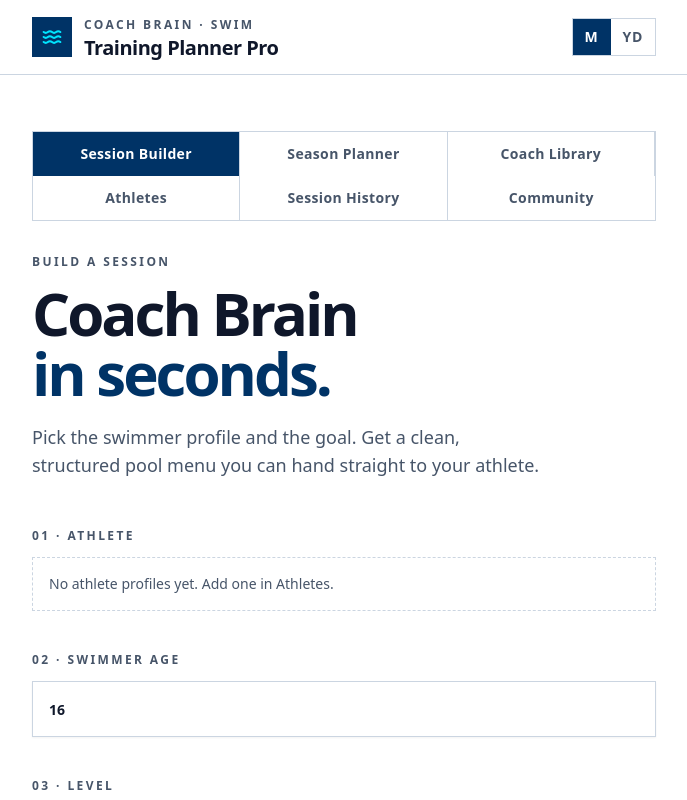
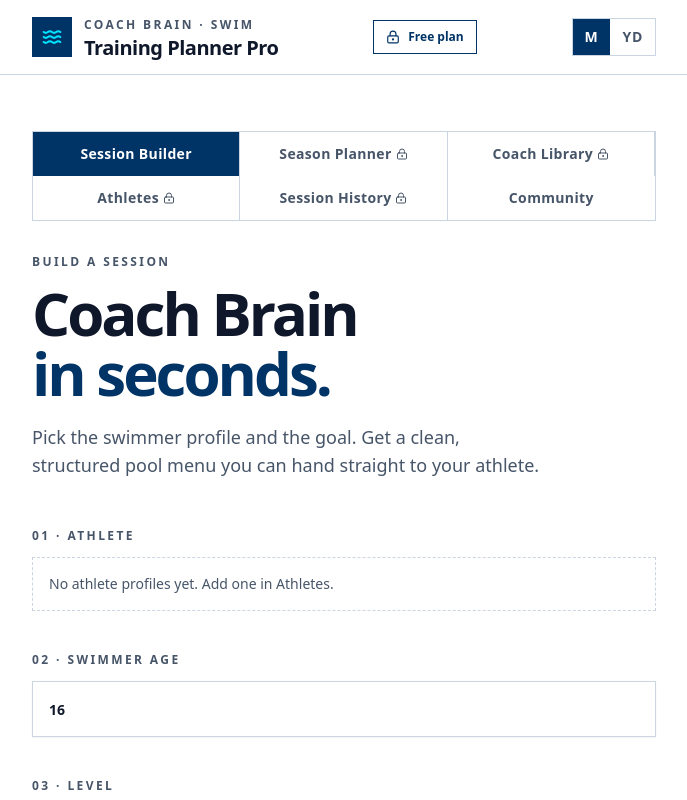
Before and after one commit to CoachTree/coach-brain-swim-planner-pro, a React (Create React App) app in the folder frontend/: page / in a window 1280 px wide. Shown: the top 800 px of the page, without its empty margins (296-983 px from the left). Built offline with nearby package versions, Linux system fonts and the light colour scheme.

Commit message:
Add free and Pro feature gates

```diff
--- a/frontend/src/components/swim/SessionResult.jsx
+++ b/frontend/src/components/swim/SessionResult.jsx
@@ -266,6 +266,7 @@ export default function SessionResult({
   readOnly = false,
   hideShare = false,
   defaultFavouriteId = null,
+  isPro = true,
 }) {
   const [session, setSession] = useState(() => deepCloneSession(originalSession));
   const [editing, setEditingState] = useState(false);
@@ -443,7 +444,7 @@ export default function SessionResult({
           </p>
         </div>
         <div className="flex flex-wrap gap-2">
-          {!readOnly && (
+          {!readOnly && isPro && (
             <Button
               onClick={handleSaveSession}
               data-testid="save-session-button"
@@ -452,7 +453,7 @@ export default function SessionResult({
               <Save className="h-4 w-4 mr-2" /> Save Session
             </Button>
           )}
-          {!readOnly && (
+          {!readOnly && isPro && (
             <Button
               onClick={handleFavourite}
               data-testid="favourite-button"
@@ -464,14 +465,14 @@ export default function SessionResult({
               {favouriteId ? "Saved" : "Save"}
             </Button>
           )}
-          {!readOnly && (
+          {!readOnly && isPro && (
             <JournalPanel
               sessionKey={sessionKey}
               session={session}
               profile={profile}
             />
           )}
-          {!readOnly && (
+          {!readOnly && isPro && (
             <Button
               onClick={() => setEditing((v) => !v)}
               data-testid="edit-toggle-button"
@@ -488,7 +489,7 @@ export default function SessionResult({
               )}
             </Button>
           )}
-          {!readOnly && (
+          {!readOnly && isPro && (
             <Button
               onClick={handleReset}
               data-testid="reset-button"
@@ -497,7 +498,7 @@ export default function SessionResult({
               <RotateCcw className="h-4 w-4 mr-2" /> Reset
             </Button>
           )}
-          {!readOnly && !hideShare && (
+          {!readOnly && isPro && !hideShare && (
             <Button
               onClick={handleShare}
               disabled={sharing}
@@ -508,13 +509,7 @@ export default function SessionResult({
               {sharing ? "Sharing…" : "Share"}
             </Button>
           )}
-          <Button
-            onClick={() => exportPdf(session, profile)}
-            data-testid="export-pdf-button"
-            className="h-11 rounded-sm bg-white text-[#003366] hover:bg-[#F1F5F9] font-display font-bold tracking-wide"
-          >
-            <FileDown className="h-4 w-4 mr-2" /> Export PDF
-          </Button>
+          {isPro && <Button onClick={() => exportPdf(session, profile)} data-testid="export-pdf-button" className="h-11 rounded-sm bg-white text-[#003366] hover:bg-[#F1F5F9] font-display font-bold tracking-wide"><FileDown className="h-4 w-4 mr-2" /> Export PDF</Button>}
           <Button
             onClick={handleCopy}
             data-testid="copy-button"
--- a/frontend/src/pages/SwimPlanner.jsx
+++ b/frontend/src/pages/SwimPlanner.jsx
@@ -1,6 +1,6 @@
 import { useMemo, useState } from "react";
 import { toast } from "sonner";
-import { Loader2, Waves, ArrowDown } from "lucide-react";
+import { Loader2, Waves, ArrowDown, LockKeyhole, Sparkles } from "lucide-react";
 import { Input } from "@/components/ui/input";
 import { Button } from "@/components/ui/button";
 import TileGroup from "@/components/swim/TileGroup";
@@ -28,6 +28,7 @@ const INTENSITIES = ["recovery", "easy", "moderate", "hard", "race pace"];
 const SESSION_ROLES = ["standalone", "preparation", "build kick/pull emphasis", "intensive", "race specific", "taper", "race week"];
 const POOL_SIZES = ["25", "50"];
 const UNITS = ["m", "yd"];
+const GUMROAD_URL = "https://sakuraiyuji.gumroad.com/l/coach-brain-pro";
 
 const INTENSITY_LABELS = {
   recovery: "1 · Recovery",
@@ -46,6 +47,30 @@ const SESSION_ROLE_LABELS = {
   taper: "Taper",
   "race week": "Race week",
 };
+
+function ProGate({ feature }) {
+  return (
+    <section className="border border-[#CBD5E1] bg-[#F8FAFC] p-7 sm:p-9 text-center">
+      <div className="mx-auto flex h-11 w-11 items-center justify-center bg-[#003366] text-[#00E5FF]">
+        <LockKeyhole className="h-5 w-5" />
+      </div>
+      <div className="label-eyebrow mt-5">Coach Brain Pro</div>
+      <h2 className="mt-2 font-display text-3xl font-black text-[#0F172A]">{feature} is a Pro feature</h2>
+      <p className="mx-auto mt-3 max-w-md text-sm leading-relaxed text-[#475569]">
+        The free version lets coaches build sessions and explore Community. Pro adds planning, saved coaching work, and athlete workflow tools.
+      </p>
+      <a
+        href={GUMROAD_URL}
+        target="_blank"
+        rel="noreferrer"
+        className="mt-6 inline-flex items-center gap-2 bg-[#003366] px-5 py-3 text-sm font-bold text-white hover:bg-[#002244]"
+      >
+        <Sparkles className="h-4 w-4" /> Founding Coach Early Access · US$39
+      </a>
+      <p className="mt-3 text-xs text-[#64748B]">First 25 coaches · regular price US$59</p>
+    </section>
+  );
+}
 
 export default function SwimPlanner() {
   const [activeTab, setActiveTab] = useState("session");
@@ -67,6 +92,16 @@ export default function SwimPlanner() {
   const [loading, setLoading] = useState(false);
   const [originalSession, setOriginalSession] = useState(null);
   const [loadedFavouriteId, setLoadedFavouriteId] = useState(null);
+  const freeTabs = new Set(["session", "community"]);
+
+  const selectTab = (key) => {
+    if (!freeTabs.has(key)) {
+      setActiveTab("upgrade");
+      toast.info("This is a Coach Brain Pro feature");
+      return;
+    }
+    setActiveTab(key);
+  };
 
   const restoreProfile = (savedProfile = {}) => {
     if (typeof savedProfile.age !== "undefined") setAge(savedProfile.age);
@@ -216,6 +251,13 @@ export default function SwimPlanner() {
               </h1>
             </div>
           </div>
+          <button
+            type="button"
+            onClick={() => setActiveTab("upgrade")}
+            className="hidden sm:inline-flex items-center gap-2 border border-[#003366] px-3 py-2 text-xs font-bold text-[#003366] hover:bg-[#003366] hover:text-white"
+          >
+            <LockKeyhole className="h-3.5 w-3.5" /> Free plan
+          </button>
           {/* Unit toggle */}
           <div
             className="flex items-center border border-[#CBD5E1] rounded-sm overflow-hidden"
@@ -240,21 +282,21 @@ export default function SwimPlanner() {
       <main className="max-w-2xl mx-auto w-full px-4 sm:px-6 py-10 sm:py-14">
         <div className="mb-8 grid grid-cols-2 sm:grid-cols-3 border border-[#CBD5E1] rounded-sm overflow-hidden">
           {[
-            ["session", "Session Builder"],
-            ["season", "Season Planner"],
-            ["library", "Coach Library"],
-            ["athletes", "Athletes"],
-            ["history", "Session History"],
-            ["community", "Community"],
-          ].map(([key, label]) => (
+            ["session", "Session Builder", false],
+            ["season", "Season Planner", true],
+            ["library", "Coach Library", true],
+            ["athletes", "Athletes", true],
+            ["history", "Session History", true],
+            ["community", "Community", false],
+          ].map(([key, label, isPro]) => (
             <button
               key={key}
               type="button"
-              onClick={() => setActiveTab(key)}
+              onClick={() => selectTab(key)}
               data-active={activeTab === key}
               className="px-3 py-3 text-xs sm:text-sm font-display font-black tracking-wide border-r last:border-r-0 border-[#CBD5E1] data-[active=true]:bg-[#003366] data-[active=true]:text-white text-[#475569] hover:text-[#003366]"
             >
-              {label}
+              <span className="inline-flex items-center gap-1">{label}{isPro && <LockKeyhole className="h-3 w-3" />}</span>
             </button>
           ))}
         </div>
@@ -433,40 +475,26 @@ export default function SwimPlanner() {
               originalSession={originalSession}
               profile={profile}
               defaultFavouriteId={loadedFavouriteId}
+              isPro={false}
             />
           )}
         </div>
 
-        <div className="mt-14">
-          <CoachLibrary
-            onLoadFavourite={handleLoadFavourite}
-          />
-        </div>
+        <div className="mt-14"><ProGate feature="Coach Library" /></div>
           </>
         )}
 
         {activeTab === "season" && <SeasonPlanner />}
 
-        {activeTab === "library" && (
-          <CoachLibrary onLoadFavourite={handleLoadFavourite} />
-        )}
+        {activeTab === "library" && <CoachLibrary onLoadFavourite={handleLoadFavourite} />}
 
-        {activeTab === "athletes" && (
-          <AthleteProfile
-            selectedAthleteId={selectedAthleteId}
-            onAthletesChange={() => setAthletes(Athletes.list())}
-            onSelectAthlete={(athlete) => {
-              setAthletes(Athletes.list());
-              handleSelectAthlete(athlete);
-            }}
-          />
-        )}
+        {activeTab === "athletes" && <AthleteProfile selectedAthleteId={selectedAthleteId} onAthletesChange={() => setAthletes(Athletes.list())} onSelectAthlete={(athlete) => { setAthletes(Athletes.list()); handleSelectAthlete(athlete); }} />}
 
-        {activeTab === "history" && (
-          <SessionHistory onOpen={handleLoadSavedSession} />
-        )}
+        {activeTab === "history" && <SessionHistory onOpen={handleLoadSavedSession} />}
 
         {activeTab === "community" && <CommunityHub />}
+
+        {activeTab === "upgrade" && <ProGate feature="Planning, library, athletes and history" />}
       </main>
 
       <footer className="border-t border-[#CBD5E1] mt-10">
```
